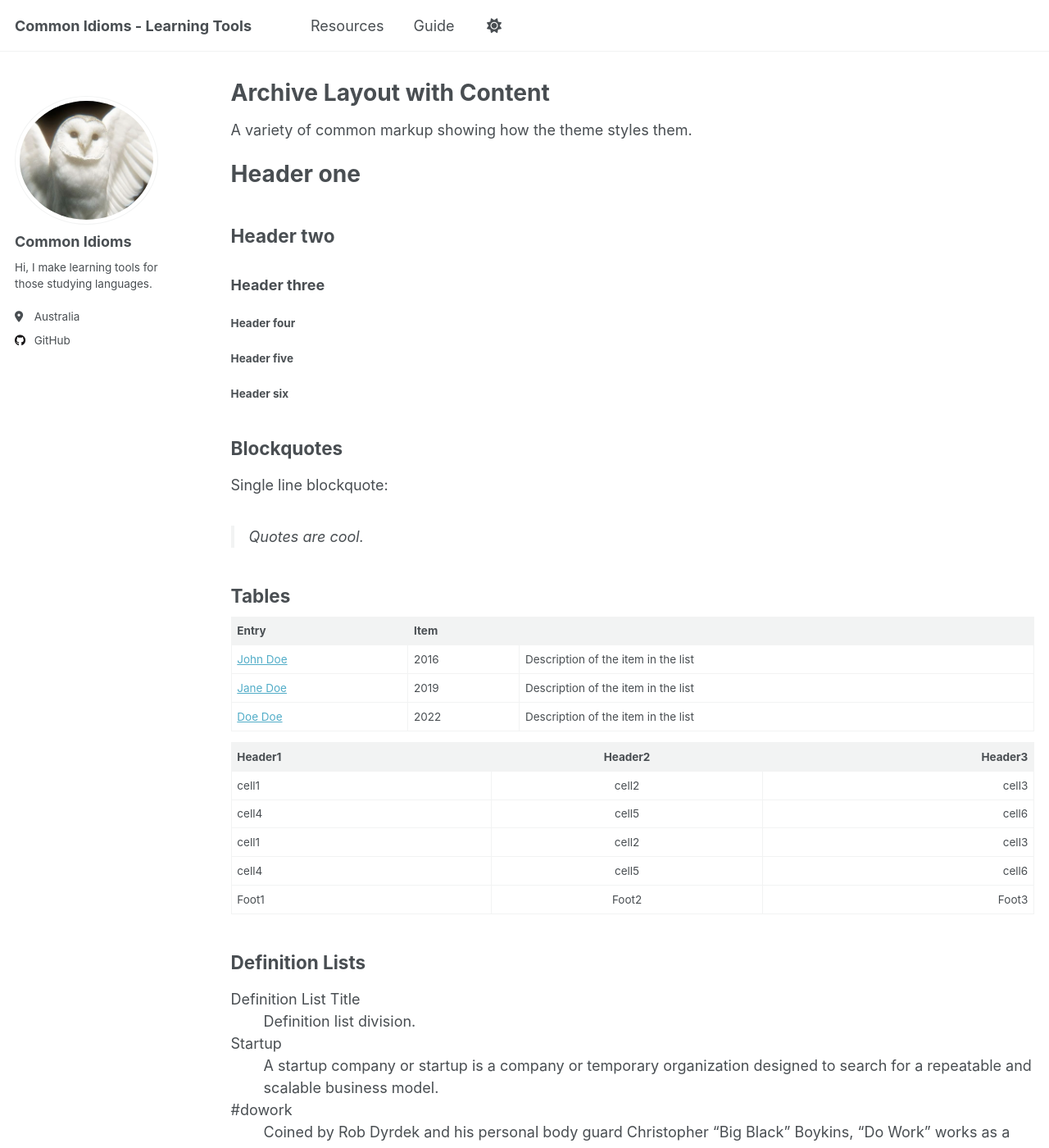
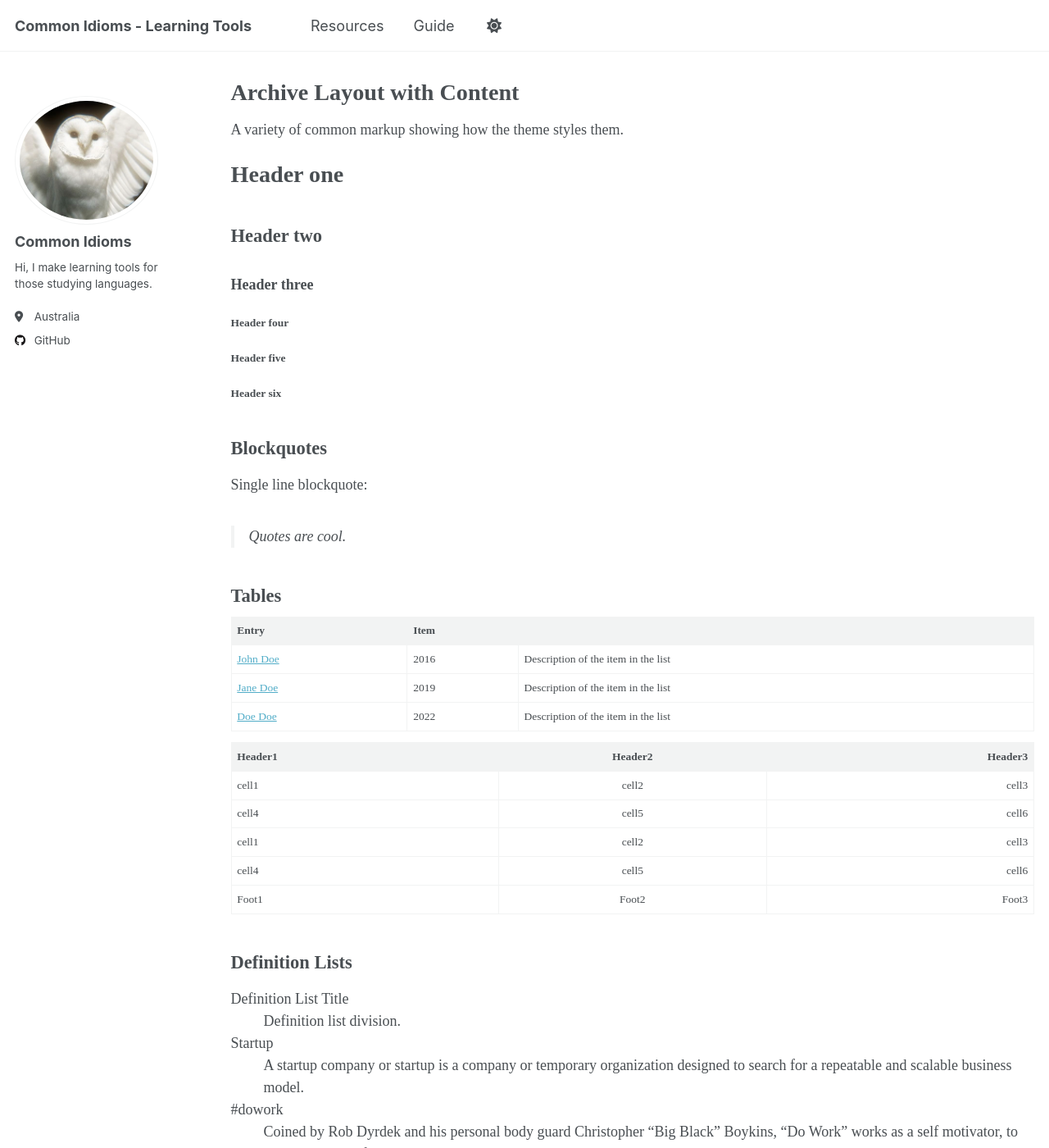
Before and after one commit to common-idioms/common-idioms.github.io, a Jekyll site: the page built from _pages/archive-layout-with-content.md, in a window 1280 px wide and 1400 px high. Shown: the whole window at 82% size. Built offline with Jekyll 4.4.1, drawn with Linux system fonts in a browser that asks for light colours; some web fonts are replaced; a script that is not in the unit is left out.

Commit message:
Update default fonts in _themes.scss

```diff
--- a/_sass/_themes.scss
+++ b/_sass/_themes.scss
@@ -28,6 +28,7 @@ $times                      : Times, serif;
 $bodoni                     : "Bodoni MT", serif;
 $calisto                    : "Calisto MT", serif;
 $garamond                   : Garamond, serif;
+$unna                       : "Unna", serif;
 
 /* Type scale */
 $type-size-1                : 2.441em;  // ~39.056px
@@ -39,8 +40,8 @@ $type-size-6                : 0.75em;   // ~12px
 $type-size-7                : 0.6875em; // ~11px
 $type-size-8                : 0.625em;  // ~10px
 
-$global-font-family         : $sans-serif;
-$header-font-family         : $sans-serif;
+$global-font-family         : $unna;
+$header-font-family         : $unna;
 $caption-font-family        : $serif;
 
 /* ==========================================================================
```
